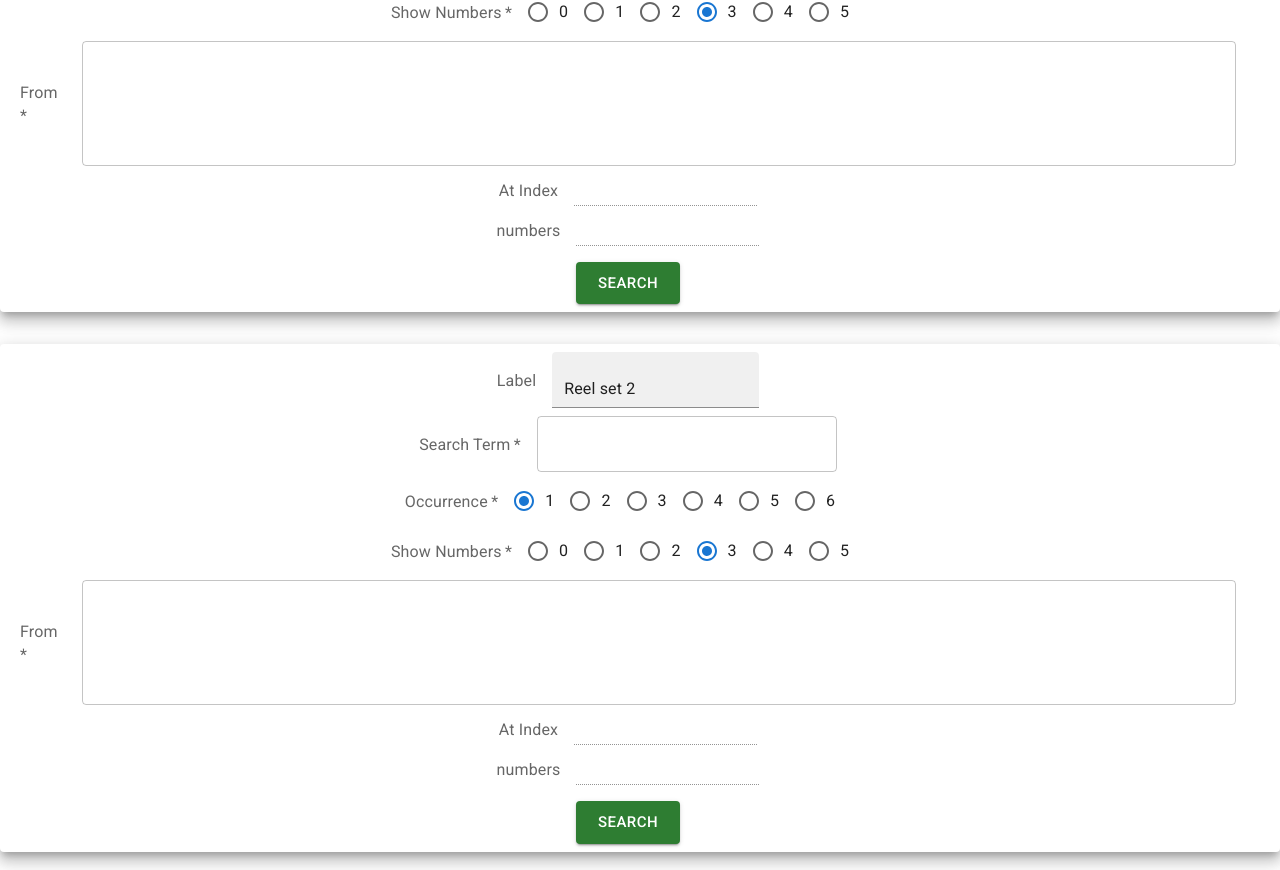
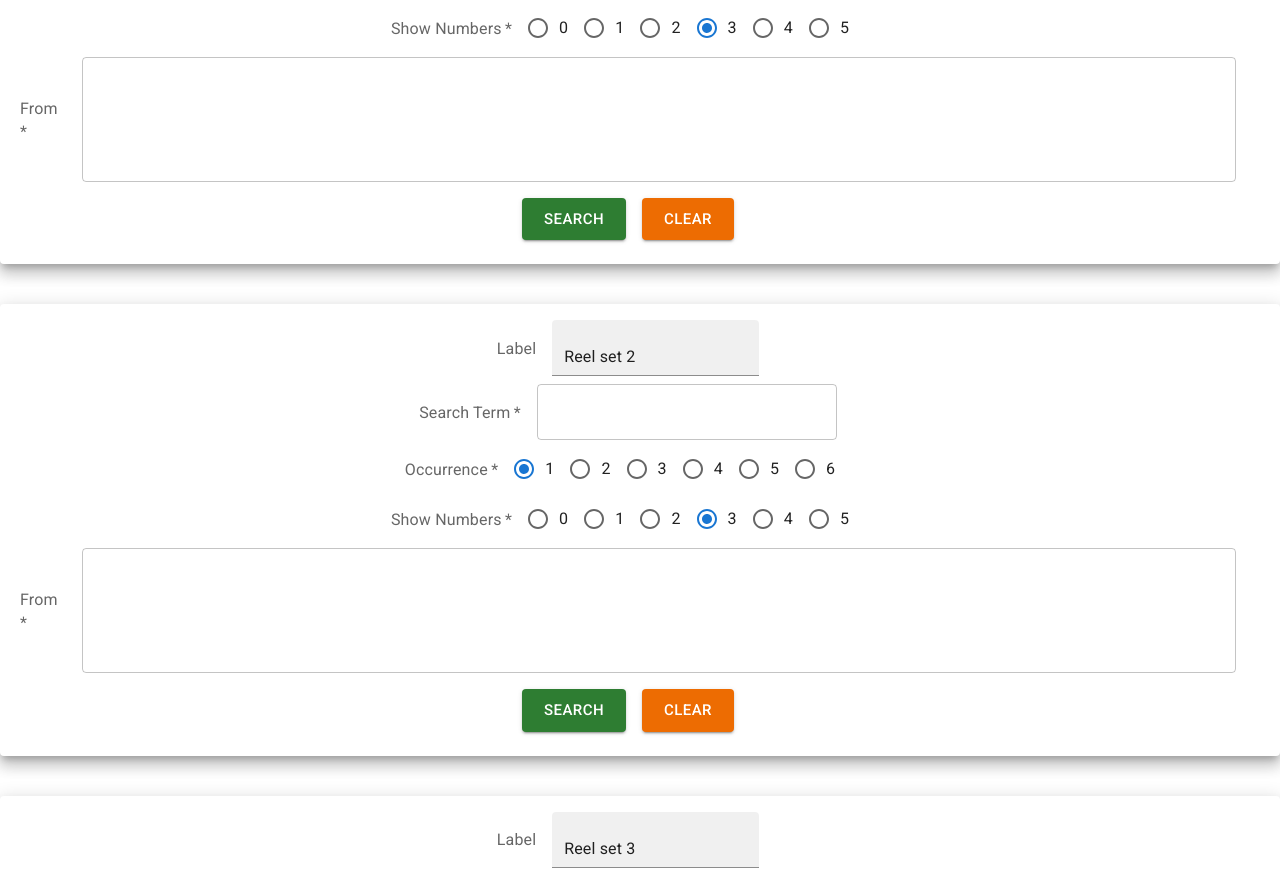
Before and after one commit to BijianWuHungryBearGaming/strings-finder, a React (Create React App) app: page / in a window 1280 px wide. Shown: the part 187-1057 px from the top of the page. Built offline with nearby package versions, Linux system fonts and the light colour scheme.

Commit message:
returns a list of results

```diff
--- a/src/components/SearchForm.jsx
+++ b/src/components/SearchForm.jsx
@@ -5,124 +5,157 @@ function SearchForm({label}) {
     const[customLabel, setCustomLabel] = useState(label);
     const[term, setTerm] = useState("");
     const[from, setFrom] = useState("");
-    const[result, setResult] = useState("");
-    const[numbers, setNumbers] = useState("");
     const[occurrences, setOccurrences] = useState("1");
     const[printNumbers, setPrintNumbers] = useState("3");
+
+    const[result, setResult] = useState("");
+    const[results, setResults] = useState([]);
+    const[numbers, setNumbers] = useState("");
     const customHandleSubmmit = async (e) => {
         e.preventDefault();
 
         const arrayStrings = from.split(",").map(str => str.trim());
-        setResult("Not Found");
-        setNumbers("");
+        // setResult("Not Found");
+        // setNumbers("");
         if(occurrences == "1"){
+            const newArray = [];
             for(let i = 0; i < arrayStrings.length; i++){
+
                 if(arrayStrings[i] === term){
-                    setResult(i);
+                    let numbers = "";
                     if(printNumbers == "1"){
-                        setNumbers(arrayStrings[i]);
+                        numbers = (arrayStrings[i]);
                     } else if(printNumbers == "2"){
-                        setNumbers(arrayStrings[i] + "," + arrayStrings[(i + 1) % arrayStrings.length]);
+                        numbers = (arrayStrings[i] + "," + arrayStrings[(i + 1) % arrayStrings.length]);
                     } else if(printNumbers == "3"){
-                        setNumbers(arrayStrings[i] + "," + arrayStrings[(i + 1) % arrayStrings.length] + "," + arrayStrings[(i + 2) % arrayStrings.length]);
+                        numbers = (arrayStrings[i] + "," + arrayStrings[(i + 1) % arrayStrings.length] + "," + arrayStrings[(i + 2) % arrayStrings.length]);
                     } else if(printNumbers == "4"){
-                        setNumbers(arrayStrings[i] + "," + arrayStrings[(i + 1) % arrayStrings.length] + "," + arrayStrings[(i + 2) % arrayStrings.length] + "," + arrayStrings[(i + 3) % arrayStrings.length]);
+                        numbers = (arrayStrings[i] + "," + arrayStrings[(i + 1) % arrayStrings.length] + "," + arrayStrings[(i + 2) % arrayStrings.length] + "," + arrayStrings[(i + 3) % arrayStrings.length]);
                     } else if(printNumbers == "5"){
-                        setNumbers(arrayStrings[i] + "," + arrayStrings[(i + 1) % arrayStrings.length] + "," + arrayStrings[(i + 2) % arrayStrings.length] + "," + arrayStrings[(i + 3) % arrayStrings.length] + "," + arrayStrings[(i + 4) % arrayStrings.length]);
+                        numbers = (arrayStrings[i] + "," + arrayStrings[(i + 1) % arrayStrings.length] + "," + arrayStrings[(i + 2) % arrayStrings.length] + "," + arrayStrings[(i + 3) % arrayStrings.length] + "," + arrayStrings[(i + 4) % arrayStrings.length]);
                     }
-                    break;
+                    newArray.push({
+                        atIndex: i,
+                        numbers: numbers
+                    });
                 }
             }
+            setResults(newArray);
         } else if(occurrences == "2"){
+            const newArray = [];
             for(let i = 0; i < arrayStrings.length - 1; i++){
                 if(arrayStrings[i] === term && arrayStrings[i + 1] === term){
-                    setResult(i);
+                    let numbers = "";
                     if(printNumbers == "1"){
-                        setNumbers(arrayStrings[i]);
+                        numbers = (arrayStrings[i]);
                     } else if(printNumbers == "2"){
-                        setNumbers(arrayStrings[i] + "," + arrayStrings[(i + 1) % arrayStrings.length]);
+                        numbers = (arrayStrings[i] + "," + arrayStrings[(i + 1) % arrayStrings.length]);
                     } else if(printNumbers == "3"){
-                        setNumbers(arrayStrings[i] + "," + arrayStrings[(i + 1) % arrayStrings.length] + "," + arrayStrings[(i + 2) % arrayStrings.length]);
+                        numbers = (arrayStrings[i] + "," + arrayStrings[(i + 1) % arrayStrings.length] + "," + arrayStrings[(i + 2) % arrayStrings.length]);
                     } else if(printNumbers == "4"){
-                        setNumbers(arrayStrings[i] + "," + arrayStrings[(i + 1) % arrayStrings.length] + "," + arrayStrings[(i + 2) % arrayStrings.length] + "," + arrayStrings[(i + 3) % arrayStrings.length]);
+                        numbers = (arrayStrings[i] + "," + arrayStrings[(i + 1) % arrayStrings.length] + "," + arrayStrings[(i + 2) % arrayStrings.length] + "," + arrayStrings[(i + 3) % arrayStrings.length]);
                     } else if(printNumbers == "5"){
-                        setNumbers(arrayStrings[i] + "," + arrayStrings[(i + 1) % arrayStrings.length] + "," + arrayStrings[(i + 2) % arrayStrings.length] + "," + arrayStrings[(i + 3) % arrayStrings.length] + "," + arrayStrings[(i + 4) % arrayStrings.length]);
+                        numbers = (arrayStrings[i] + "," + arrayStrings[(i + 1) % arrayStrings.length] + "," + arrayStrings[(i + 2) % arrayStrings.length] + "," + arrayStrings[(i + 3) % arrayStrings.length] + "," + arrayStrings[(i + 4) % arrayStrings.length]);
                     }
-                    break;
+                    newArray.push({
+                        atIndex: i,
+                        numbers: numbers
+                    });
                 }
             }
+            setResults(newArray);
         } else if(occurrences == "3"){
+            const newArray = [];
             for(let i = 0; i < arrayStrings.length - 2; i++){
                 if(arrayStrings[i] === term && arrayStrings[i + 1] === term && arrayStrings[i + 2] === term){
-                    setResult(i);
+                    let numbers = "";
                     if(printNumbers == "1"){
-                        setNumbers(arrayStrings[i]);
+                        numbers = (arrayStrings[i]);
                     } else if(printNumbers == "2"){
-                        setNumbers(arrayStrings[i] + "," + arrayStrings[(i + 1) % arrayStrings.length]);
+                        numbers = (arrayStrings[i] + "," + arrayStrings[(i + 1) % arrayStrings.length]);
                     } else if(printNumbers == "3"){
-                        setNumbers(arrayStrings[i] + "," + arrayStrings[(i + 1) % arrayStrings.length] + "," + arrayStrings[(i + 2) % arrayStrings.length]);
+                        numbers = (arrayStrings[i] + "," + arrayStrings[(i + 1) % arrayStrings.length] + "," + arrayStrings[(i + 2) % arrayStrings.length]);
                     } else if(printNumbers == "4"){
-                        setNumbers(arrayStrings[i] + "," + arrayStrings[(i + 1) % arrayStrings.length] + "," + arrayStrings[(i + 2) % arrayStrings.length] + "," + arrayStrings[(i + 3) % arrayStrings.length]);
+                        numbers = (arrayStrings[i] + "," + arrayStrings[(i + 1) % arrayStrings.length] + "," + arrayStrings[(i + 2) % arrayStrings.length] + "," + arrayStrings[(i + 3) % arrayStrings.length]);
                     } else if(printNumbers == "5"){
-                        setNumbers(arrayStrings[i] + "," + arrayStrings[(i + 1) % arrayStrings.length] + "," + arrayStrings[(i + 2) % arrayStrings.length] + "," + arrayStrings[(i + 3) % arrayStrings.length] + "," + arrayStrings[(i + 4) % arrayStrings.length]);
+                        numbers = (arrayStrings[i] + "," + arrayStrings[(i + 1) % arrayStrings.length] + "," + arrayStrings[(i + 2) % arrayStrings.length] + "," + arrayStrings[(i + 3) % arrayStrings.length] + "," + arrayStrings[(i + 4) % arrayStrings.length]);
                     }
-                    break;
+                    newArray.push({
+                        atIndex: i,
+                        numbers: numbers
+                    });
                 }
             }
+            setResults(newArray);
         } else if(occurrences == "4"){
+            const newArray = [];
             for(let i = 0; i < arrayStrings.length - 3; i++){
                 if(arrayStrings[i] === term && arrayStrings[i + 1] === term && arrayStrings[i + 2] === term && arrayStrings[i + 3] === term){
-                    setResult(i);
+                    let numbers = "";
                     if(printNumbers == "1"){
-                        setNumbers(arrayStrings[i]);
+                        numbers = (arrayStrings[i]);
                     } else if(printNumbers == "2"){
-                        setNumbers(arrayStrings[i] + "," + arrayStrings[(i + 1) % arrayStrings.length]);
+                        numbers = (arrayStrings[i] + "," + arrayStrings[(i + 1) % arrayStrings.length]);
                     } else if(printNumbers == "3"){
-                        setNumbers(arrayStrings[i] + "," + arrayStrings[(i + 1) % arrayStrings.length] + "," + arrayStrings[(i + 2) % arrayStrings.length]);
+                        numbers = (arrayStrings[i] + "," + arrayStrings[(i + 1) % arrayStrings.length] + "," + arrayStrings[(i + 2) % arrayStrings.length]);
                     } else if(printNumbers == "4"){
-                        setNumbers(arrayStrings[i] + "," + arrayStrings[(i + 1) % arrayStrings.length] + "," + arrayStrings[(i + 2) % arrayStrings.length] + "," + arrayStrings[(i + 3) % arrayStrings.length]);
+                        numbers = (arrayStrings[i] + "," + arrayStrings[(i + 1) % arrayStrings.length] + "," + arrayStrings[(i + 2) % arrayStrings.length] + "," + arrayStrings[(i + 3) % arrayStrings.length]);
                     } else if(printNumbers == "5"){
-                        setNumbers(arrayStrings[i] + "," + arrayStrings[(i + 1) % arrayStrings.length] + "," + arrayStrings[(i + 2) % arrayStrings.length] + "," + arrayStrings[(i + 3) % arrayStrings.length] + "," + arrayStrings[(i + 4) % arrayStrings.length]);
+                        numbers = (arrayStrings[i] + "," + arrayStrings[(i + 1) % arrayStrings.length] + "," + arrayStrings[(i + 2) % arrayStrings.length] + "," + arrayStrings[(i + 3) % arrayStrings.length] + "," + arrayStrings[(i + 4) % arrayStrings.length]);
                     }
-                    break;
+                    newArray.push({
+                        atIndex: i,
+                        numbers: numbers
+                    });
                 }
             }
+            setResults(newArray);
         } else if(occurrences == "5"){
+            const newArray = [];
             for(let i = 0; i < arrayStrings.length - 4; i++){
                 if(arrayStrings[i] === term && arrayStrings[i + 1] === term && arrayStrings[i + 2] === term && arrayStrings[i + 3] === term && arrayStrings[i + 4] === term){
-                    setResult(i);
+                    let numbers = "";
                     if(printNumbers == "1"){
-                        setNumbers(arrayStrings[i]);
+                        numbers = (arrayStrings[i]);
                     } else if(printNumbers == "2"){
-                        setNumbers(arrayStrings[i] + "," + arrayStrings[(i + 1) % arrayStrings.length]);
+                        numbers = (arrayStrings[i] + "," + arrayStrings[(i + 1) % arrayStrings.length]);
                     } else if(printNumbers == "3"){
-                        setNumbers(arrayStrings[i] + "," + arrayStrings[(i + 1) % arrayStrings.length] + "," + arrayStrings[(i + 2) % arrayStrings.length]);
+                        numbers = (arrayStrings[i] + "," + arrayStrings[(i + 1) % arrayStrings.length] + "," + arrayStrings[(i + 2) % arrayStrings.length]);
                     } else if(printNumbers == "4"){
-                        setNumbers(arrayStrings[i] + "," + arrayStrings[(i + 1) % arrayStrings.length] + "," + arrayStrings[(i + 2) % arrayStrings.length] + "," + arrayStrings[(i + 3) % arrayStrings.length]);
+                        numbers = (arrayStrings[i] + "," + arrayStrings[(i + 1) % arrayStrings.length] + "," + arrayStrings[(i + 2) % arrayStrings.length] + "," + arrayStrings[(i + 3) % arrayStrings.length]);
                     } else if(printNumbers == "5"){
-                        setNumbers(arrayStrings[i] + "," + arrayStrings[(i + 1) % arrayStrings.length] + "," + arrayStrings[(i + 2) % arrayStrings.length] + "," + arrayStrings[(i + 3) % arrayStrings.length] + "," + arrayStrings[(i + 4) % arrayStrings.length]);
+                        numbers = (arrayStrings[i] + "," + arrayStrings[(i + 1) % arrayStrings.length] + "," + arrayStrings[(i + 2) % arrayStrings.length] + "," + arrayStrings[(i + 3) % arrayStrings.length] + "," + arrayStrings[(i + 4) % arrayStrings.length]);
                     }
-                    break;
+                    newArray.push({
+                        atIndex: i,
+                        numbers: numbers
+                    });
                 }
             }
+            setResults(newArray);
         } else if(occurrences == "6"){
+            const newArray = [];
             for(let i = 0; i < arrayStrings.length - 5; i++){
                 if(arrayStrings[i] === term && arrayStrings[i + 1] === term && arrayStrings[i + 2] === term && arrayStrings[i + 3] === term && arrayStrings[i + 4] === term && arrayStrings[i + 5] === term){
-                    setResult(i);
+                    let numbers = "";
                     if(printNumbers == "1"){
-                        setNumbers(arrayStrings[i]);
+                        numbers = (arrayStrings[i]);
                     } else if(printNumbers == "2"){
-                        setNumbers(arrayStrings[i] + "," + arrayStrings[(i + 1) % arrayStrings.length]);
+                        numbers = (arrayStrings[i] + "," + arrayStrings[(i + 1) % arrayStrings.length]);
                     } else if(printNumbers == "3"){
-                        setNumbers(arrayStrings[i] + "," + arrayStrings[(i + 1) % arrayStrings.length] + "," + arrayStrings[(i + 2) % arrayStrings.length]);
+                        numbers = (arrayStrings[i] + "," + arrayStrings[(i + 1) % arrayStrings.length] + "," + arrayStrings[(i + 2) % arrayStrings.length]);
                     } else if(printNumbers == "4"){
-                        setNumbers(arrayStrings[i] + "," + arrayStrings[(i + 1) % arrayStrings.length] + "," + arrayStrings[(i + 2) % arrayStrings.length] + "," + arrayStrings[(i + 3) % arrayStrings.length]);
+                        numbers = (arrayStrings[i] + "," + arrayStrings[(i + 1) % arrayStrings.length] + "," + arrayStrings[(i + 2) % arrayStrings.length] + "," + arrayStrings[(i + 3) % arrayStrings.length]);
                     } else if(printNumbers == "5"){
-                        setNumbers(arrayStrings[i] + "," + arrayStrings[(i + 1) % arrayStrings.length] + "," + arrayStrings[(i + 2) % arrayStrings.length] + "," + arrayStrings[(i + 3) % arrayStrings.length] + "," + arrayStrings[(i + 4) % arrayStrings.length]);
+                        numbers = (arrayStrings[i] + "," + arrayStrings[(i + 1) % arrayStrings.length] + "," + arrayStrings[(i + 2) % arrayStrings.length] + "," + arrayStrings[(i + 3) % arrayStrings.length] + "," + arrayStrings[(i + 4) % arrayStrings.length]);
                     }
-                    break;
+                    newArray.push({
+                        atIndex: i,
+                        numbers: numbers
+                    });
                 }
             }
+            setResults(newArray);
         }
 
 
@@ -131,7 +164,7 @@ function SearchForm({label}) {
 
     return (<>
         <form onSubmit={customHandleSubmmit}>
-            <Paper elevation={10}>
+            <Paper elevation={10} sx={{ py: 2}}>
                 <Grid container rowSpacing={1} columnSpacing={3}
                 width={"100%"}
                     direction="column"
@@ -208,24 +241,36 @@ function SearchForm({label}) {
 
                     </Stack>
                 </Grid>
-
                 <Grid item xs={12}>
-                    <Stack direction="row" spacing={2} sx={{alignItems: "center"}}>
-                        <FormLabel >At Index</FormLabel>
-                        <TextField id="outlined-basic" variant="standard" value={result} disabled />
-                    </Stack>
+                    <Button type="submit" variant="contained" color="success" size="large" sx={{m:1}}> {"Search"}</Button>
+                    <Button  variant="contained" color="warning" size="large" sx={{m:1}} onClick={() => setResults([])}> {"Clear"}</Button>
                 </Grid>
 
-                <Grid item xs={12}>
-                    <Stack direction="row" spacing={2} sx={{alignItems: "center"}}>
-                        <FormLabel >numbers</FormLabel>
-                        <TextField id="outlined-basic" variant="standard" value={numbers} disabled />
-                    </Stack>
-                </Grid>
+                {
+                    results.map(result => {
+                         return (
+                            <>
+                                <Grid item xs={12} flexWrap={"wrap"}>
+                                    <Paper sx={{p: 3}}>
+                                        <Stack direction="row" spacing={2} sx={{alignItems: "center"}}>
+                                            <FormLabel >At Index</FormLabel>
+                                            <TextField id="outlined-basic" variant="standard" value={result.atIndex} disabled />
+                                        </Stack>
+                                        <Stack direction="row" spacing={2} sx={{alignItems: "center"}}>
+                                            <FormLabel >numbers</FormLabel>
+                                            <TextField id="outlined-basic" variant="standard" value={result.numbers} disabled />
+                                        </Stack>
+                                    </Paper>
 
-                <Grid item xs={12}>
-                    <Button type="submit" variant="contained" color="success" size="large" sx={{m:1}}> {"Search"}</Button>
-                </Grid>
+                                </Grid>
+
+                            </>
+                        )
+                    })
+                }
+
+
+
 
 
 
```
Also changed, not shown: 7 other files (tests, documents, lock files or other folders).
